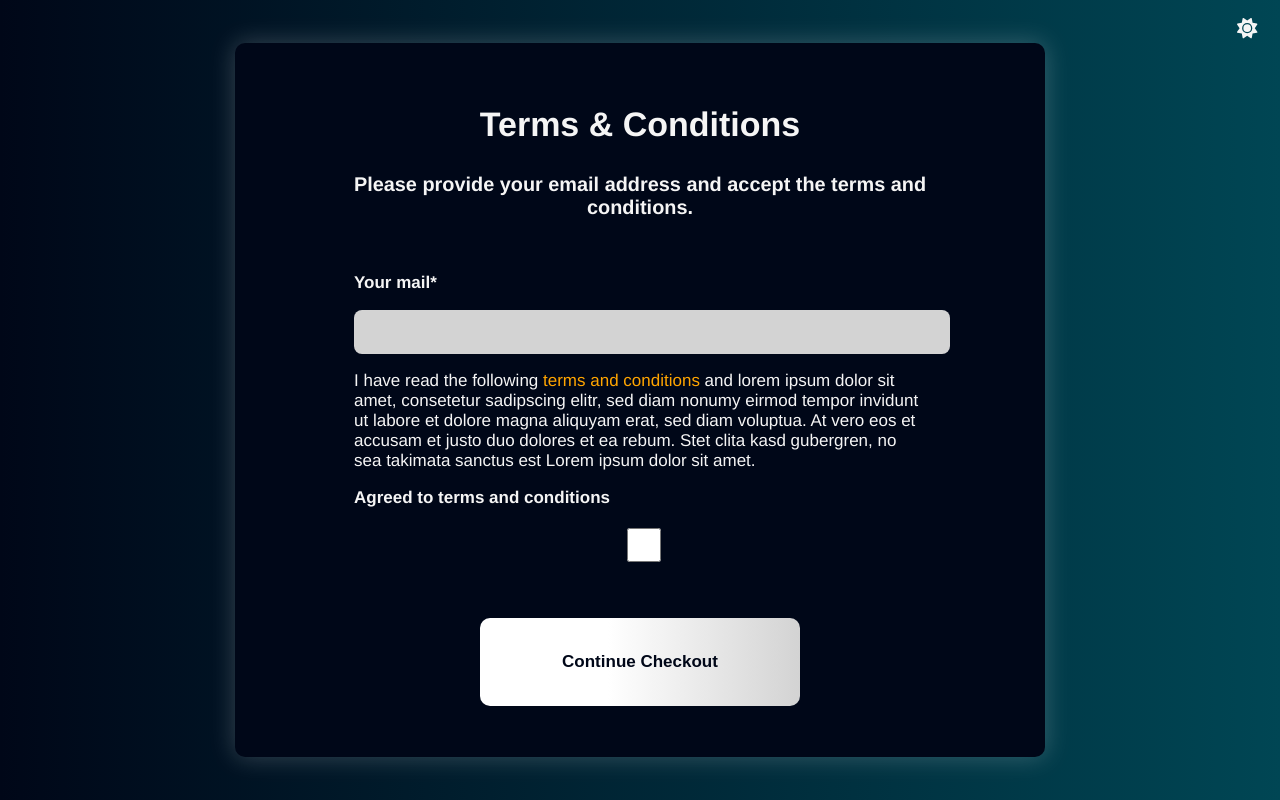
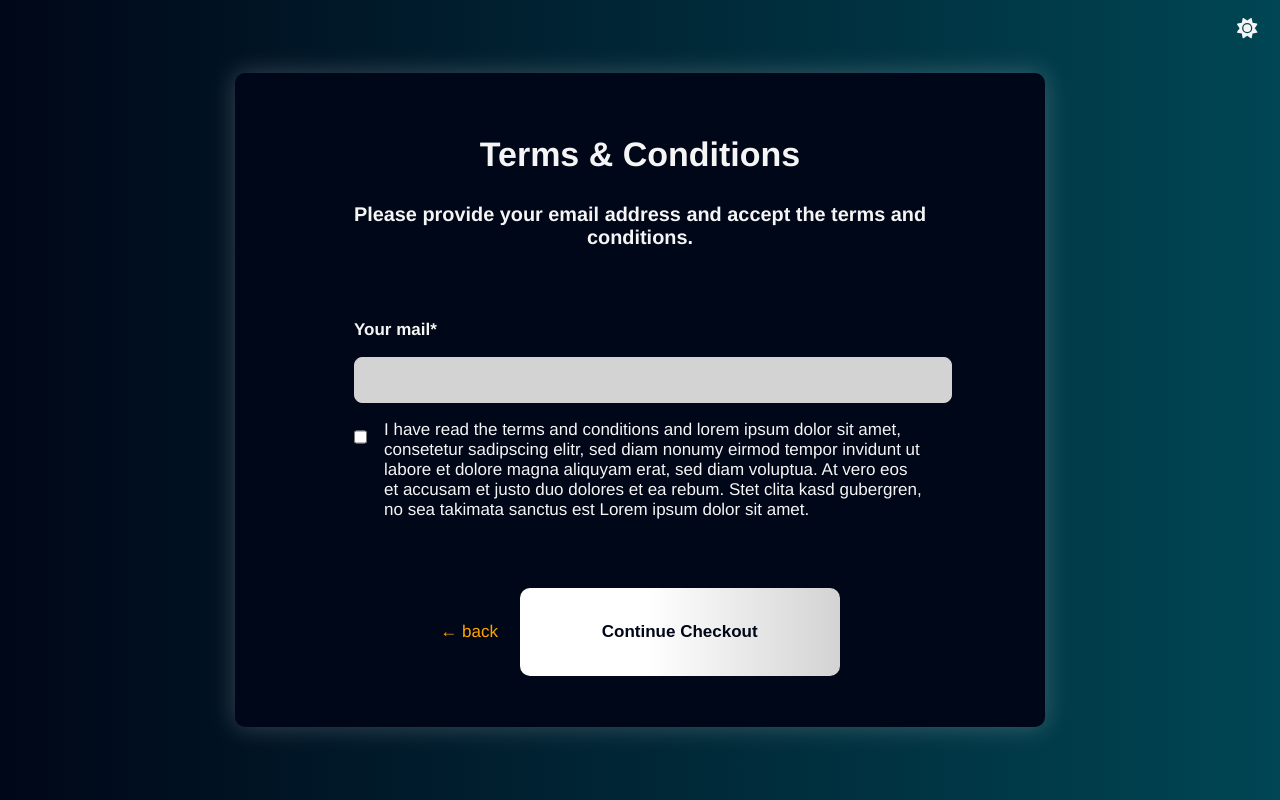
Before and after one commit to logycode/assignment-workflow, a Vue app: page /checkout-2 in a window 1280 px wide. Built offline with nearby package versions, Linux system fonts and the light colour scheme.

Commit message:
all slides done

```diff
--- a/src/App.vue
+++ b/src/App.vue
@@ -96,4 +96,12 @@ main {
   justify-content: center;
   align-items: center;
 }
+a,
+a:active {
+  color: orange;
+  text-decoration: none;
+}
+a:hover {
+  text-decoration: underline;
+}
 </style>
--- a/src/store/index.js
+++ b/src/store/index.js
@@ -16,6 +16,10 @@ export default new Vuex.Store({
     SET_GITHUB_DATA(state, githubData) {
       state.githubData = githubData;
     },
+    RESET_DATA(state) {
+      state.user = {};
+      state.githubData = {};
+    },
   },
   actions: {
     fetchUserData({ commit }, userData) {
@@ -33,6 +37,9 @@ export default new Vuex.Store({
           this.isThereAValidationError = true;
         });
     },
+    resetData({ commit }) {
+      commit("RESET_DATA");
+    },
   },
   modules: {},
 });
--- a/src/views/CheckoutStep1.vue
+++ b/src/views/CheckoutStep1.vue
@@ -36,9 +36,12 @@
         Please enter your Github user name
       </span>
     </form>
-    <!-- <router-link to="/checkout-2"> -->
-    <button class="checkout" @click="nextStep()">Continue Checkout</button>
-    <!-- </router-link> -->
+    <div>
+      <router-link to="/checkout-1" class="backlink">
+        &#8592; back
+      </router-link>
+      <button class="checkout" @click="nextStep()">Continue Checkout</button>
+    </div>
   </section>
 </template>
 
@@ -129,6 +132,9 @@ form span {
   color: red;
   font-style: italic;
 }
+a.backlink {
+  margin-right: 1rem;
+}
 .checkout {
   background-image: var(--inverted-background);
   width: 50%;
--- a/src/views/CheckoutStep2.vue
+++ b/src/views/CheckoutStep2.vue
@@ -13,25 +13,22 @@
         id="email"
         :class="{ filled: email != '' && error == false }"
       />
-      <span v-if="error">Please enter a valid email address</span>
-      <p>
-        I have read the following
-        <a href="https://www.homeday.de/de/datenschutz/">
-          terms and conditions
-        </a>
-        and lorem ipsum dolor sit amet, consetetur sadipscing elitr, sed diam
-        nonumy eirmod tempor invidunt ut labore et dolore magna aliquyam erat,
-        sed diam voluptua. At vero eos et accusam et justo duo dolores et ea
-        rebum. Stet clita kasd gubergren, no sea takimata sanctus est Lorem
-        ipsum dolor sit amet.
-      </p>
-      <label for="terms">Agreed to terms and conditions</label>
-      <input type="checkbox" name="terms" id="terms" />
-      <span v-if="error">Please enter a valid email address</span>
+      <span v-if="error && email == ''">
+        Please enter a valid email address
+      </span>
+      <div>
+        <input type="checkbox" name="terms" id="terms" v-model="terms" />
+        <label for="terms" :class="{ terms: terms == false && termsError }">
+          I have read the terms and conditions and lorem ipsum dolor sit amet,
+          consetetur sadipscing elitr, sed diam nonumy eirmod tempor invidunt ut
+          labore et dolore magna aliquyam erat, sed diam voluptua. At vero eos
+          et accusam et justo duo dolores et ea rebum. Stet clita kasd
+          gubergren, no sea takimata sanctus est Lorem ipsum dolor sit amet.
+        </label>
+      </div>
     </form>
-    <!-- <router-link to="/checkout-2"> -->
+    <router-link to="/checkout-1" class="backlink"> &#8592; back </router-link>
     <button class="checkout" @click="nextStep()">Continue Checkout</button>
-    <!-- </router-link> -->
   </section>
 </template>
 
@@ -41,6 +38,8 @@ export default {
   data() {
     return {
       error: false,
+      termsError: false,
+      terms: false,
       email: "",
     };
   },
@@ -59,7 +58,17 @@ export default {
     // async and await can be used instead of then.
     async nextStep() {
       if (this.email === "" || this.validEmail === false) {
-        return (this.error = true);
+        this.error = true;
+      } else {
+        this.error = false;
+      }
+      if (this.terms === false) {
+        this.termsError = true;
+      } else {
+        this.termsError = false;
+      }
+      if (this.error || this.termsError) {
+        return false;
       }
       await this.$store.dispatch("fetchUserData", {
         firstName: this.$store.state.user.firstName,
@@ -95,7 +104,7 @@ input {
   height: 2rem;
   padding: 0.3rem 0.7rem;
   outline: none;
-  border: none;
+  border: 1px solid lightgrey;
   background-color: lightgrey;
   border-radius: 8px;
   font-size: inherit;
@@ -107,11 +116,17 @@ input.filled {
   border: 1px solid #00ff08;
   background-color: #deffe7;
 }
-form > #terms {
-  justify-self: flex-start;
+label.terms {
+  color: red;
 }
-label:first-of-type {
-  margin: 0 0 1rem 0;
+form div {
+  display: flex;
+  flex-direction: row;
+}
+input#terms {
+  margin: 1rem 1rem 1rem 0;
+  width: 10%;
+  cursor: pointer;
 }
 label {
   display: flex;
@@ -119,19 +134,17 @@ label {
   align-items: center;
   font-weight: bold;
 }
+label[for="terms"] {
+  font-weight: normal;
+}
 form span {
   display: block;
   margin-top: 0.8rem;
   color: red;
   font-style: italic;
 }
-a,
-a:active {
-  color: orange;
-  text-decoration: none;
-}
-a:hover {
-  text-decoration: underline;
+a.backlink {
+  margin-right: 1rem;
 }
 .checkout {
   background-image: var(--inverted-background);
--- a/src/views/SuccessPage.vue
+++ b/src/views/SuccessPage.vue
@@ -1,20 +1,30 @@
 <template>
   <section>
-    <h1>Success!</h1>
-    <h3>Your order has been placed successfully.</h3>
-    <p>Your entered data:</p>
-    <ul>
-      <li v-for="(value, key) in $store.state.user" :key="key">
-        {{ key }} : {{ value }}
-      </li>
-    </ul>
-    <img src="" alt="" />
+    <h1>Thank you for your purchase, {{ $store.state.user.firstName }}</h1>
+    <h3>Your provided data</h3>
+    <div>
+      <img :src="$store.state.githubData.avatar_url" alt="" />
+      <ul>
+        <li v-for="(value, key) in $store.state.user" :key="key">
+          <b> {{ key }} : </b> {{ value }}
+        </li>
+      </ul>
+    </div>
+    <button @click="resetStates">Start Over</button> &#128260;
   </section>
 </template>
 
 <script>
 export default {
   name: "SuccessPage",
+  methods: {
+    resetStates() {
+      this.$store.dispatch("resetData", {});
+      this.$router.push({
+        path: "/",
+      });
+    },
+  },
 };
 </script>
 
@@ -29,24 +39,38 @@ section {
   // offset-x | offset-y | blur-radius | spread-radius | color
   box-shadow: 0px 0px 25px 1px var(--shadow-color);
 }
-p,
-ul {
+div {
+  margin-top: 2rem;
+  display: flex;
+  align-items: center;
+}
+p {
   text-align: left;
 }
-.checkout {
-  background-image: var(--inverted-background);
-  width: 50%;
-  padding: 2em;
-  margin-bottom: 28px;
+ul {
+  margin: 0 -2rem;
+  text-align: left;
+  list-style-type: none;
+}
+img {
+  display: block;
+  width: 15%;
+  margin-right: 2rem;
+  border-radius: 100%;
+}
+button {
+  background: none;
   border: none;
-  border-radius: 10px;
-  font-size: 1rem;
-  box-shadow: var(--shadow-color);
-  color: var(--inverted-text);
-  font-weight: bold;
+  font-size: inherit;
+  font-family: inherit;
+  color: orange;
+  text-decoration: none;
+  cursor: pointer;
 }
-.checkout:hover {
-  box-shadow: var(--third-background) 0 1px 30px;
-  transition-duration: 0.2s;
+button:hover {
+  background: none;
+  border: none;
+  color: orange;
+  text-decoration: underline;
 }
 </style>
```
